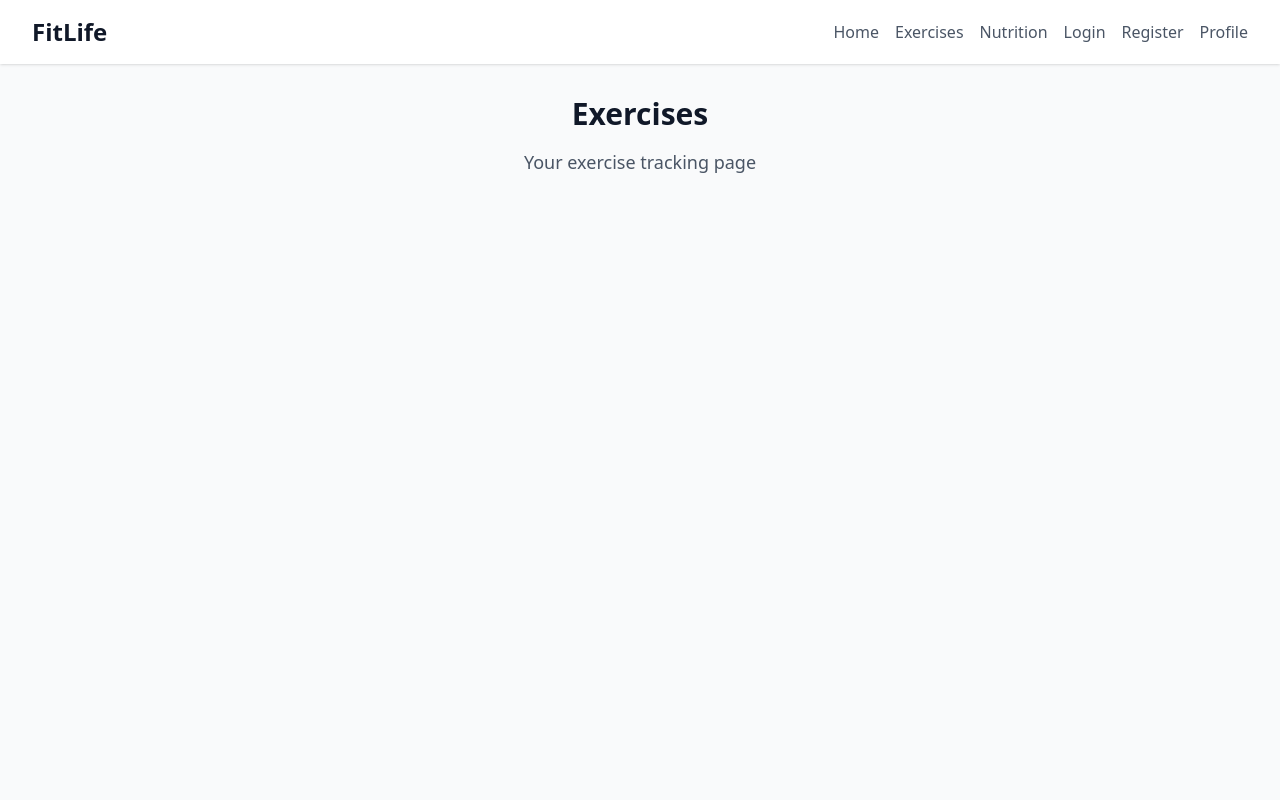
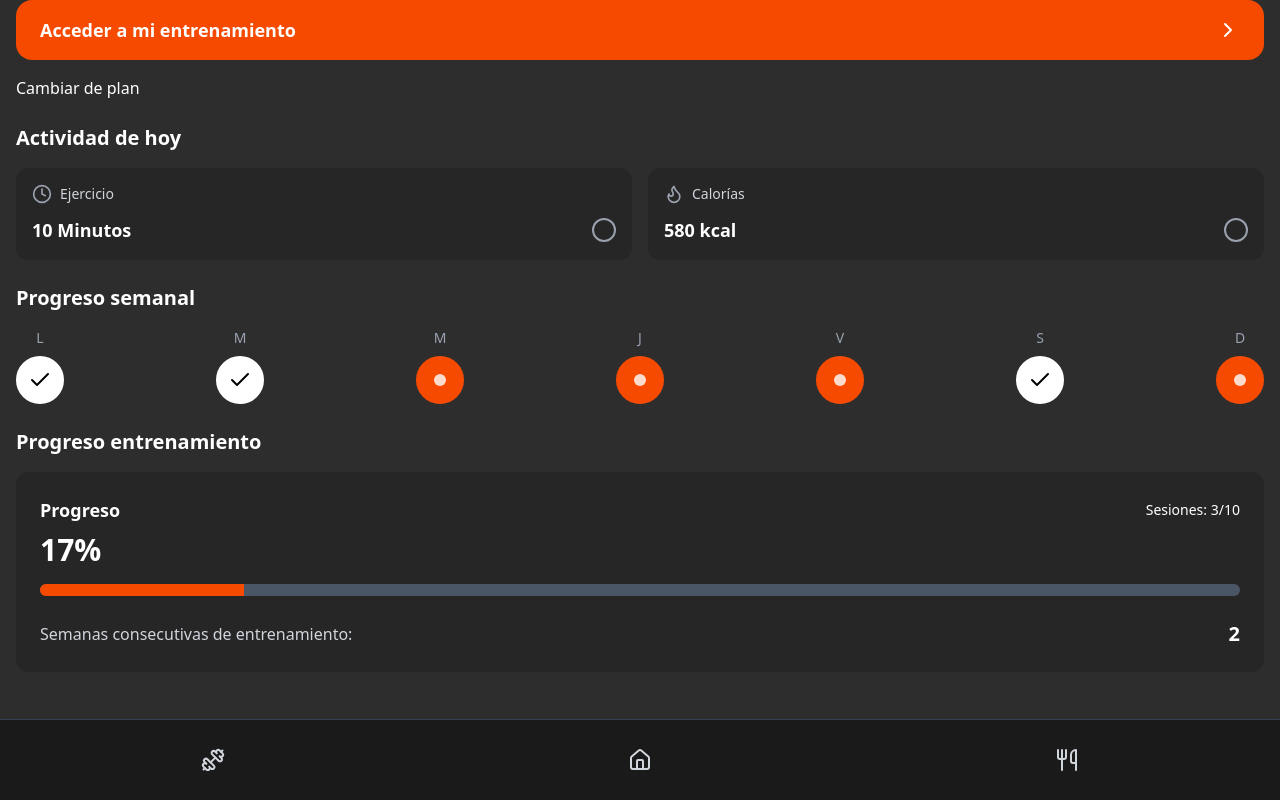
Before and after one commit to adrielisa/FitLifeFrontend, a React (Vite) app: page /exercises in a window 1280 px wide. Built offline with nearby package versions, Linux system fonts and the light colour scheme.

Commit message:
pantalla principal de ejercicios

```diff
--- a/src/App.tsx
+++ b/src/App.tsx
@@ -3,6 +3,7 @@ import { BrowserRouter as Router, Routes, Route, Link } from "react-router-dom";
 import Login from "./pages/Login-Register/Login";
 import Register from "./pages/Login-Register/Register";
 import Profile from "./pages/Profile/Profile";
+import ExercisesMain from "./pages/Exercises/ExercisesMain";
 
 function App(): React.JSX.Element {
   return (
@@ -12,6 +13,7 @@ function App(): React.JSX.Element {
         <Route path="/login" element={<Login />} />
         <Route path="/register" element={<Register />} />
         <Route path="/profile" element={<Profile />} />
+        <Route path="/exercises" element={<ExercisesMain />} />
 
         {/* Otras rutas con header y layout */}
         <Route
--- a/src/components/common/ProgressBar/ProgressBar.tsx
+++ b/src/components/common/ProgressBar/ProgressBar.tsx
@@ -0,0 +1,43 @@
+interface ProgressBarProps {
+    percentage: number;
+    sessions: {
+        completed: number;
+        total: number;
+    };
+    consecutiveWeeks: number;
+}
+
+export default function ProgressBar({ percentage, sessions, consecutiveWeeks }: ProgressBarProps) {
+    return (
+        <div className="px-4 mb-6">
+            <h2 className="text-white text-xl font-bold mb-4">Progreso entrenamiento</h2>
+
+            <div className="bg-[#262626] p-6 rounded-xl">
+                <div className="mb-6">
+                    <div className="flex justify-between items-center mb-2">
+                        <span className="text-white text-lg font-semibold">Progreso</span>
+                        <span className="text-white text-sm">
+                            Sesiones: {sessions.completed}/{sessions.total}
+                        </span>
+                    </div>
+
+                    <div className="mb-4">
+                        <span className="text-white text-3xl font-bold">{percentage}%</span>
+                    </div>
+
+                    <div className="w-full bg-gray-600 rounded-full h-3 overflow-hidden">
+                        <div
+                            className="bg-orange-600 h-full transition-all duration-500 ease-out"
+                            style={{ width: `${percentage}%` }}
+                        ></div>
+                    </div>
+                </div>
+
+                <div className="flex justify-between items-center">
+                    <span className="text-gray-300">Semanas consecutivas de entrenamiento:</span>
+                    <span className="text-white text-xl font-bold">{consecutiveWeeks}</span>
+                </div>
+            </div>
+        </div>
+    );
+}
--- /dev/null
+++ b/src/components/exercises/ActivityTracker/ActivityTracker.tsx
@@ -0,0 +1,70 @@
+import { Clock, Flame } from "lucide-react";
+
+interface ActivityData {
+    exercise: {
+        minutes: number;
+        completed: boolean;
+    };
+    calories: {
+        burned: number;
+        completed: boolean;
+    };
+}
+
+interface ActivityTrackerProps {
+    data: ActivityData;
+}
+
+export default function ActivityTracker({ data }: ActivityTrackerProps) {
+    return (
+        <div className="px-4 mb-6">
+            <h2 className="text-white text-xl font-bold mb-4">Actividad de hoy</h2>
+
+            <div className="grid grid-cols-2 gap-4">
+                <div className="bg-[#262626] p-4 rounded-xl">
+                    <div className="flex items-center mb-3">
+                        <Clock className="w-5 h-5 text-gray-400 mr-2" />
+                        <span className="text-gray-300 text-sm">Ejercicio</span>
+                    </div>
+                    <div className="flex items-center justify-between">
+                        <span className="text-white text-lg font-semibold">
+                            {data.exercise.minutes} Minutos
+                        </span>
+                        <div className={`w-6 h-6 rounded-full border-2 ${data.exercise.completed
+                                ? 'bg-green-500 border-green-500'
+                                : 'border-gray-400'
+                            }`}>
+                            {data.exercise.completed && (
+                                <div className="w-full h-full flex items-center justify-center">
+                                    <div className="w-2 h-2 bg-white rounded-full"></div>
+                                </div>
+                            )}
+                        </div>
+                    </div>
+                </div>
+
+                <div className="bg-[#262626] p-4 rounded-xl">
+                    <div className="flex items-center mb-3">
+                        <Flame className="w-5 h-5 text-gray-400 mr-2" />
+                        <span className="text-gray-300 text-sm">Calorías</span>
+                    </div>
+                    <div className="flex items-center justify-between">
+                        <span className="text-white text-lg font-semibold">
+                            {data.calories.burned} kcal
+                        </span>
+                        <div className={`w-6 h-6 rounded-full border-2 ${data.calories.completed
+                                ? 'bg-green-500 border-green-500'
+                                : 'border-gray-400'
+                            }`}>
+                            {data.calories.completed && (
+                                <div className="w-full h-full flex items-center justify-center">
+                                    <div className="w-2 h-2 bg-white rounded-full"></div>
+                                </div>
+                            )}
+                        </div>
+                    </div>
+                </div>
+            </div>
+        </div>
+    );
+}
--- a/src/components/exercises/WeeklyProgress/WeeklyProgress.tsx
+++ b/src/components/exercises/WeeklyProgress/WeeklyProgress.tsx
@@ -0,0 +1,37 @@
+import { Check } from "lucide-react";
+
+interface WeeklyProgressProps {
+    weekData: {
+        day: string;
+        completed: boolean;
+        isToday?: boolean;
+    }[];
+}
+
+export default function WeeklyProgress({ weekData }: WeeklyProgressProps) {
+    return (
+        <div className="px-4 mb-6">
+            <h2 className="text-white text-xl font-bold mb-4">Progreso semanal</h2>
+
+            <div className="flex justify-between items-center">
+                {weekData.map((day, index) => (
+                    <div key={index} className="flex flex-col items-center">
+                        <span className="text-gray-400 text-sm mb-2">{day.day}</span>
+                        <div className={`w-12 h-12 rounded-full flex items-center justify-center ${day.completed
+                                ? 'bg-white border-2 border-white'
+                                : day.isToday
+                                    ? 'bg-orange-600 border-2 border-orange-600'
+                                    : 'bg-orange-600 border-2 border-orange-600'
+                            }`}>
+                            {day.completed ? (
+                                <Check className="w-6 h-6 text-black" />
+                            ) : (
+                                <div className="w-3 h-3 bg-white rounded-full opacity-80"></div>
+                            )}
+                        </div>
+                    </div>
+                ))}
+            </div>
+        </div>
+    );
+}
--- a/src/components/exercises/WorkoutControls/WorkoutControls.tsx
+++ b/src/components/exercises/WorkoutControls/WorkoutControls.tsx
@@ -0,0 +1,27 @@
+import { ChevronRight } from "lucide-react";
+
+interface WorkoutControlsProps {
+    onStartWorkout: () => void;
+    onChangePlan: () => void;
+}
+
+export default function WorkoutControls({ onStartWorkout, onChangePlan }: WorkoutControlsProps) {
+    return (
+        <div className="px-4 mb-6">
+            <button
+                onClick={onStartWorkout}
+                className="w-full bg-orange-600 hover:bg-orange-700 text-white font-bold py-4 px-6 rounded-2xl flex items-center justify-between transition-colors mb-4"
+            >
+                <span className="text-lg">Acceder a mi entrenamiento</span>
+                <ChevronRight className="w-6 h-6" />
+            </button>
+
+            <button
+                onClick={onChangePlan}
+                className="text-white hover:text-gray-300 transition-colors"
+            >
+                Cambiar de plan
+            </button>
+        </div>
+    );
+}
--- a/src/pages/Exercises/ExercisesMain.tsx
+++ b/src/pages/Exercises/ExercisesMain.tsx
@@ -0,0 +1,60 @@
+import { useState } from "react";
+import WorkoutControls from "../../components/exercises/WorkoutControls/WorkoutControls";
+import ActivityTracker from "../../components/exercises/ActivityTracker/ActivityTracker";
+import WeeklyProgress from "../../components/exercises/WeeklyProgress/WeeklyProgress";
+import ProgressBar from "../../components/common/ProgressBar/ProgressBar";
+import BottomNavigation from "../../components/common/Navigation/BottomNavigation";
+
+export default function ExercisesMain() {
+    const [activityData] = useState({
+        exercise: {
+            minutes: 10,
+            completed: false
+        },
+        calories: {
+            burned: 580,
+            completed: false
+        }
+    });
+
+    const [weekData] = useState([
+        { day: 'L', completed: true },
+        { day: 'M', completed: true },
+        { day: 'M', completed: false, isToday: true },
+        { day: 'J', completed: false },
+        { day: 'V', completed: false },
+        { day: 'S', completed: true },
+        { day: 'D', completed: false }
+    ]);
+
+    const [progressData] = useState({
+        percentage: 17,
+        sessions: { completed: 3, total: 10 },
+        consecutiveWeeks: 2
+    });
+
+    const handleStartWorkout = () => {
+        alert("Iniciando entrenamiento...");
+    };
+
+    const handleChangePlan = () => {
+        alert("Cambiando plan de entrenamiento...");
+    };
+
+    return (
+        <div className="min-h-screen bg-[#2d2d2d] pb-20">
+            <WorkoutControls
+                onStartWorkout={handleStartWorkout}
+                onChangePlan={handleChangePlan}
+            />
+
+            <ActivityTracker data={activityData} />
+
+            <WeeklyProgress weekData={weekData} />
+
+            <ProgressBar {...progressData} />
+
+            <BottomNavigation />
+        </div>
+    );
+}
```
